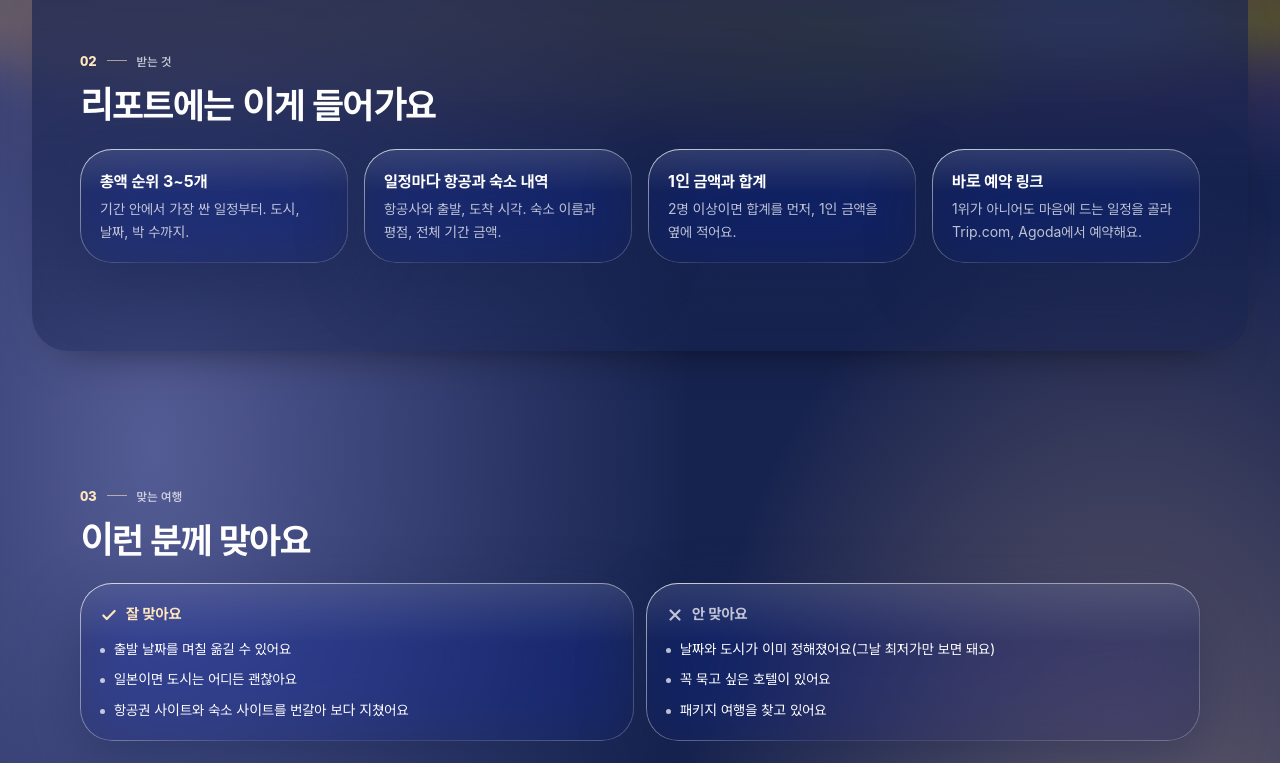
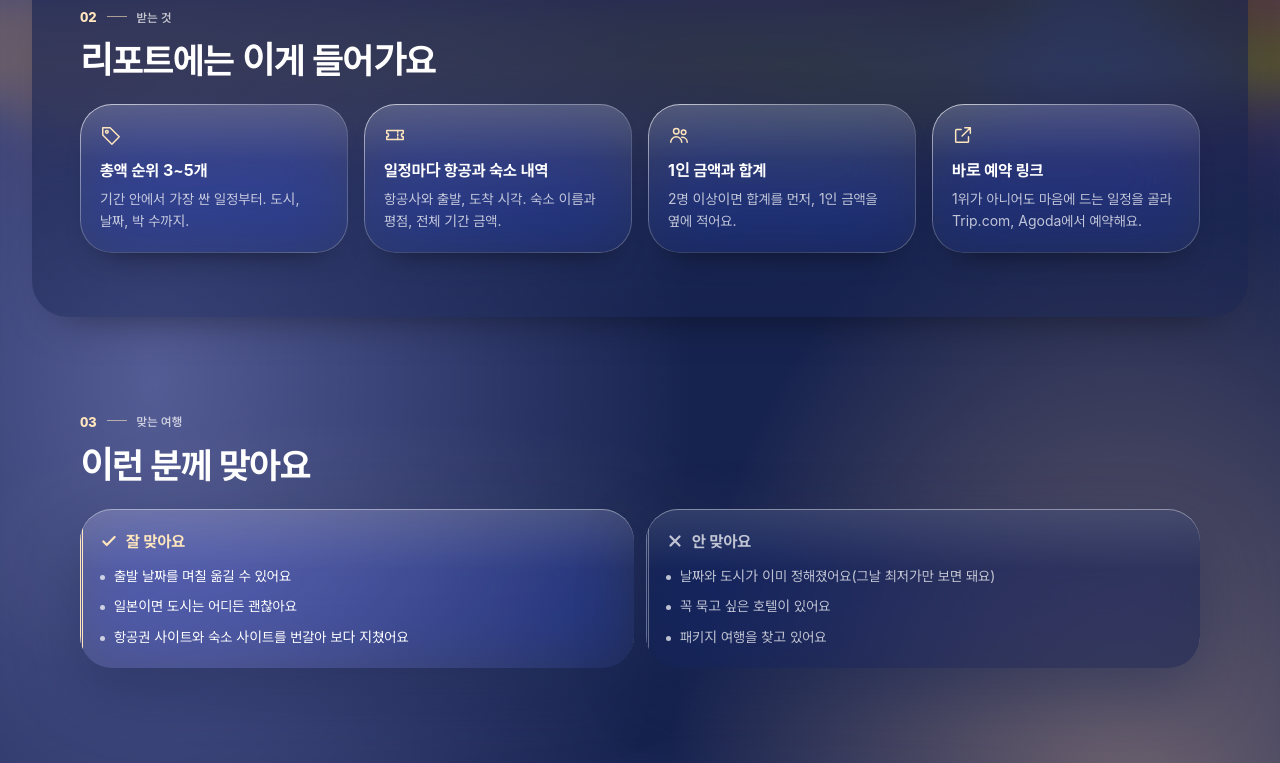
Before and after one commit to chrisjo-dev/fare-site, a plain HTML site: page index.html in a window 1280 px wide. Shown: the part 1839-2602 px from the top of the page. Drawn offline with Linux system fonts and the light colour scheme; a web font is replaced by a local one.

Commit message:
V2 반영: 카드 대비, 여백, 02 아이콘, 금액 강조, 섹션 색 기운

```diff
--- a/index.html
+++ b/index.html
@@ -3035,6 +3035,44 @@ body.v6.v6--day { background: var(--fc-sky-light); color: var(--v6l-ink); }
 }</style>
 </head>
 <body class="v6 p-register">
+<style>
+/* V2(디자이너 리뷰 1,2,3,4,6). 서비스 CSS(report.css)를 덮어써야 해서 head 의 인라인 CSS 뒤, body 맨 앞에 둔다 */
+/* 2) 섹션 사이 여백 줄이기 */
+.x-sec { padding-top: 52px; padding-bottom: 52px; }
+.g-form.x-form { padding-top: 52px; padding-bottom: 52px; }
+.x-band { margin-top: 12px; margin-bottom: 12px; }
+@media (min-width: 1200px) {
+  .x-sec { padding: 72px 0; }
+  .g-form.x-form { padding-top: 72px; padding-bottom: 72px; }
+  .x-band { padding: 64px 0; margin-top: 24px; margin-bottom: 24px; }
+}
+/* 6) 섹션마다 아주 옅은 색 기운. 끝이 보이지 않게 가운데서 퍼지는 빛만 쓴다 */
+.x-sec::after, .x-form::after { content: ""; position: absolute; z-index: -2; top: -48px; bottom: -48px; left: calc(50% - 50vw); right: calc(50% - 50vw); pointer-events: none; }
+.x-sec[aria-labelledby="x-flip"]::after { background: radial-gradient(55% 45% at 70% 45%, color-mix(in srgb, var(--sky-rose) 14%, transparent), transparent 70%), radial-gradient(40% 35% at 20% 70%, color-mix(in srgb, var(--sky-peach) 8%, transparent), transparent 70%); }
+.x-sec[aria-labelledby="x-get"]::after { background: radial-gradient(60% 50% at 50% 50%, color-mix(in srgb, var(--sky-lilac) 14%, transparent), transparent 72%); }
+.x-sec[aria-labelledby="x-fit"]::after { background: radial-gradient(55% 45% at 30% 55%, color-mix(in srgb, var(--sky-gold) 6%, transparent), transparent 70%); }
+.x-sec[aria-labelledby="x-how"]::after { background: radial-gradient(60% 50% at 60% 40%, color-mix(in srgb, var(--sky-dusk) 30%, transparent), transparent 72%); }
+.x-form::after { background: radial-gradient(45% 40% at 75% 55%, color-mix(in srgb, var(--sky-gold) 9%, transparent), transparent 70%); }
+.x-sec[aria-labelledby="x-faq"]::after, .x-maker::after { background: radial-gradient(60% 50% at 50% 50%, color-mix(in srgb, var(--sky-dusk-top) 40%, transparent), transparent 72%); }
+/* 1) 맞아요 / 안 맞아요: 색으로 먼저 고르게 */
+.x-two > .x-card { position: relative; overflow: hidden; }
+.x-two > .x-card::before { content: ""; position: absolute; left: 0; top: 18px; bottom: 18px; width: 3px; border-radius: 0 3px 3px 0; }
+.x-two > .x-card:first-child { background: linear-gradient(135deg, color-mix(in srgb, var(--sky-gold) 9%, transparent), color-mix(in srgb, var(--sky-gold) 3%, transparent)); border-color: color-mix(in srgb, var(--sky-gold) 32%, transparent); }
+.x-two > .x-card:first-child::before { background: var(--sky-gold); }
+.x-two > .x-card:last-child { background: color-mix(in srgb, var(--sky-dusk-top) 55%, transparent); border-color: color-mix(in srgb, var(--on-sky) 12%, transparent); }
+.x-two > .x-card:last-child::before { background: color-mix(in srgb, var(--on-sky) 35%, transparent); }
+.x-two > .x-card:last-child .x-list li { color: var(--v6-ink-2); }
+.x-two .x-tag { font-size: 16px; }
+/* 3) 리포트에 들어가는 것: 카드감과 선 아이콘 */
+.x-grid > .x-card { background: linear-gradient(180deg, color-mix(in srgb, var(--on-sky) 9%, transparent), color-mix(in srgb, var(--on-sky) 3%, transparent));
+  border-color: color-mix(in srgb, var(--on-sky) 16%, transparent); box-shadow: inset 0 1px 0 color-mix(in srgb, var(--on-sky) 22%, transparent), 0 18px 32px -24px rgba(0, 0, 0, 0.7); }
+.x-ic { width: 22px; height: 22px; margin-bottom: 8px; fill: none; stroke: var(--sky-gold); stroke-width: 1.6; stroke-linecap: round; stroke-linejoin: round; }
+/* 4) 예시 카드 금액 키우기 */
+.x-best { margin-top: 10px; font-size: 12px; font-weight: 700; letter-spacing: 0.04em; color: var(--sky-dusk); }
+.x-best::before { content: ""; display: inline-block; width: 14px; height: 2px; margin: 0 6px 3px 0; vertical-align: middle; background: var(--sky-gold); }
+.rpt__card-num { font-size: 62px; letter-spacing: -0.03em; }
+.rpt__card-num small { font-size: 24px; }
+</style>
 <div class="v5-hero g-top">
   <div class="v5-hero__photo" role="img" aria-label="해 질 녘 홋카이도 바다"></div>
   <div class="v5-hero__scrim"></div>
@@ -3067,6 +3105,7 @@ body.v6.v6--day { background: var(--fc-sky-light); color: var(--v6l-ink); }
         <div class="x-live" aria-hidden="true"><span class="x-live__code"><span>C</span><span>T</span><span>S</span></span><span class="x-live__t">13개 일정 조회 끝, 총액 1위 <b>삿포로 407,082원</b></span><b class="x-live__n num">13/13</b><span class="x-live__route"><i class="x-live__fill"></i><span class="x-live__plane"><svg viewBox="0 0 24 24" aria-hidden="true"><path d="M21 15.5v-2l-8-5V3.5a1.5 1.5 0 0 0-3 0V8.5l-8 5v2l8-2.5V18.5l-2 1.5V21.5l3.5-1 3.5 1V20l-2-1.5V13z" transform="rotate(90 12 12)"/></svg></span></span></div>
         <div class="rpt__card">
           <p class="rpt__card-lab"><img src="/static/img/price-tag.webp" alt="" width="28" height="28"><span>1순위 삿포로 <span class="num">11/4</span>(수)~<span class="num">11/6</span>(금), 1인 총액</span></p>
+          <p class="x-best">가장 싼 조합</p>
           <div class="g-pv__num"><div class="rpt__card-num num"><span data-count="407082" data-delay="1100">407,082</span><small>원</small></div><span class="x-save">도쿄보다 <span class="num">55,135</span>원 싸요</span></div>
           <p class="rpt__card-sub">항공 <span class="num" data-count="291100" data-delay="300">291,100</span> + 숙소 <span class="num" data-count="115982" data-delay="700">115,982</span></p>
         </div>
@@ -3176,10 +3215,10 @@ body.v6.v6--day { background: var(--fc-sky-light); color: var(--v6l-ink); }
   <p class="g-sec-kicker x-kicker"><span class="num">02</span>받는 것</p>
   <h2 class="g-sec-title" id="x-get">리포트에는 이게 들어가요</h2>
   <ul class="x-grid">
-    <li class="v6-glass x-card"><b>총액 순위 3~5개</b><span>기간 안에서 가장 싼 일정부터. 도시, 날짜, 박 수까지.</span></li>
-    <li class="v6-glass x-card"><b>일정마다 항공과 숙소 내역</b><span>항공사와 출발, 도착 시각. 숙소 이름과 평점, 전체 기간 금액.</span></li>
-    <li class="v6-glass x-card"><b>1인 금액과 합계</b><span>2명 이상이면 합계를 먼저, 1인 금액을 옆에 적어요.</span></li>
-    <li class="v6-glass x-card"><b>바로 예약 링크</b><span>1위가 아니어도 마음에 드는 일정을 골라 Trip.com, Agoda에서 예약해요.</span></li>
+    <li class="v6-glass x-card"><svg class="x-ic" viewBox="0 0 24 24" aria-hidden="true"><path d="M3 12V4h8l10 10-8 8L3 12z"/><circle cx="7.5" cy="8.5" r="1.5"/></svg><b>총액 순위 3~5개</b><span>기간 안에서 가장 싼 일정부터. 도시, 날짜, 박 수까지.</span></li>
+    <li class="v6-glass x-card"><svg class="x-ic" viewBox="0 0 24 24" aria-hidden="true"><path d="M3 7h18v3a2 2 0 0 0 0 4v3H3v-3a2 2 0 0 0 0-4V7z"/><path d="M15 7v10" stroke-dasharray="2 2"/></svg><b>일정마다 항공과 숙소 내역</b><span>항공사와 출발, 도착 시각. 숙소 이름과 평점, 전체 기간 금액.</span></li>
+    <li class="v6-glass x-card"><svg class="x-ic" viewBox="0 0 24 24" aria-hidden="true"><circle cx="9" cy="8" r="3"/><circle cx="17" cy="9" r="2.5"/><path d="M3 20c0-3.3 2.7-6 6-6s6 2.7 6 6M15 14.5c3 0 6 2 6 5.5"/></svg><b>1인 금액과 합계</b><span>2명 이상이면 합계를 먼저, 1인 금액을 옆에 적어요.</span></li>
+    <li class="v6-glass x-card"><svg class="x-ic" viewBox="0 0 24 24" aria-hidden="true"><path d="M14 4h6v6M20 4l-9 9"/><path d="M18 14v5a1 1 0 0 1-1 1H5a1 1 0 0 1-1-1V7a1 1 0 0 1 1-1h5"/></svg><b>바로 예약 링크</b><span>1위가 아니어도 마음에 드는 일정을 골라 Trip.com, Agoda에서 예약해요.</span></li>
   </ul>
 </section>
 
```
